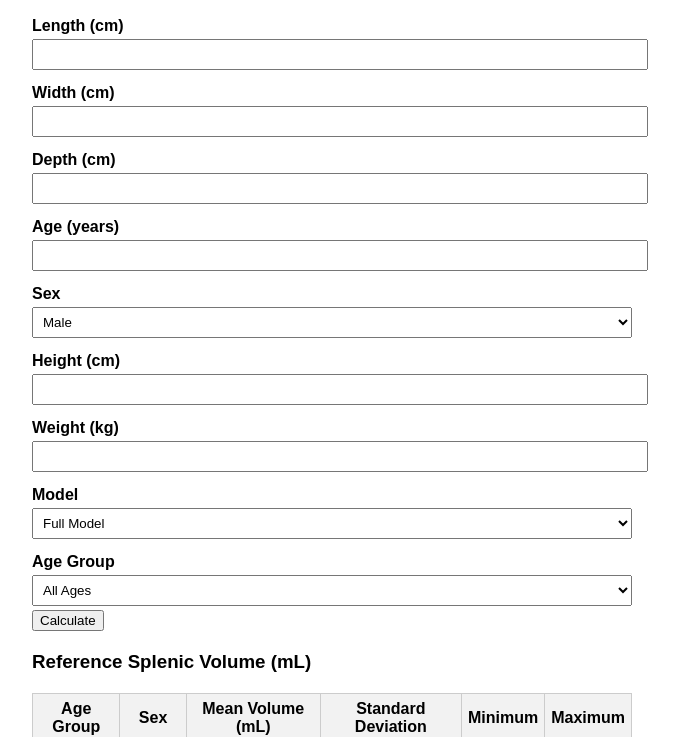
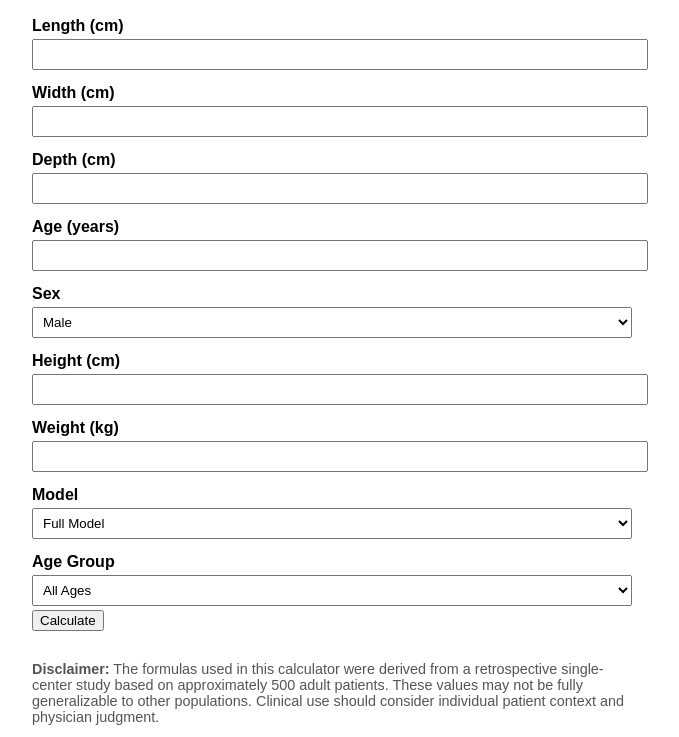
Before and after one commit to YLwanMD/spleen-volume-calculator, a plain HTML site: page index.html in a window 1280 px wide. Shown: the part 63-800 px from the top of the page, without its empty margins (0-679 px from the left). Drawn offline with Linux system fonts and the light colour scheme.

Commit message:
Update index.html

```diff
--- a/index.html
+++ b/index.html
@@ -63,6 +63,12 @@
 
   <div class="result" id="results"></div>
 
+<div style="margin-top: 30px; font-size: 0.9em; color: #555;">
+  <strong>Disclaimer:</strong> The formulas used in this calculator were derived from a retrospective single-center study based on approximately 500 adult patients. These values may not be fully generalizable to other populations. Clinical use should consider individual patient context and physician judgment.
+</div>
+
+<script src="script.js"></script>
+
   <h3>Reference Splenic Volume (mL)</h3>
   <table>
     <thead>
```
